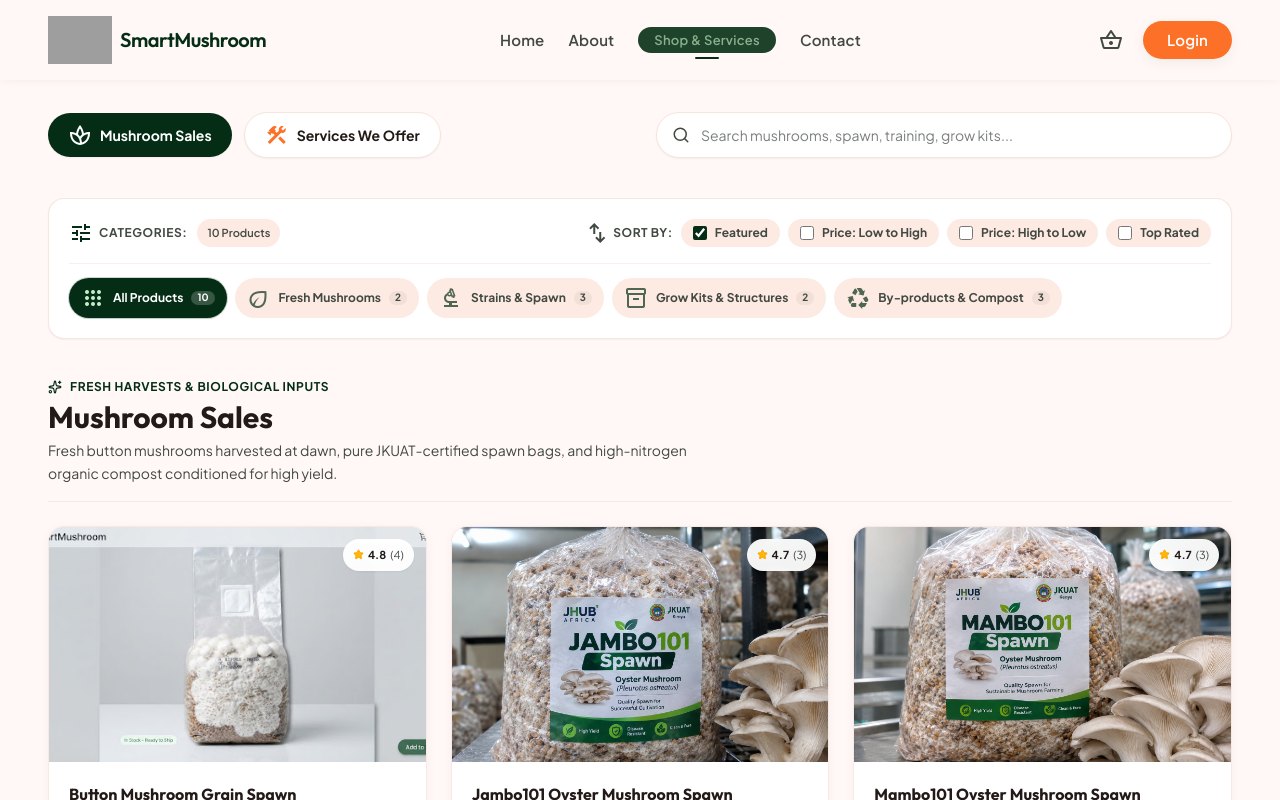
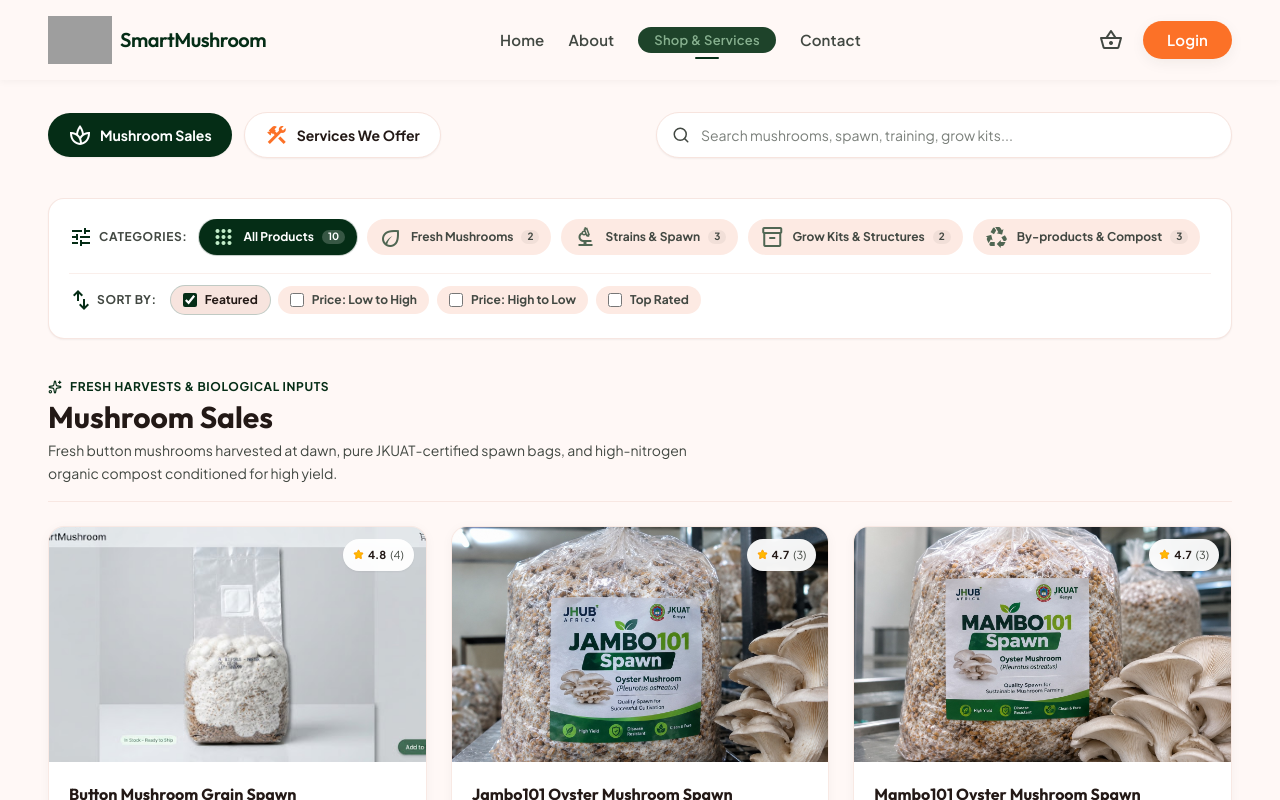
Before and after one commit to JHUB-AFRICA/mush-ai-web, a Next.js app: page /shop in a window 1280 px wide. Shown: the top 800 px of the page. Built offline with nearby package versions, Linux system fonts and the light colour scheme; grey boxes are pictures that could not be loaded.

Commit message:
refactor: simplify product catalog filter and sort layout toolbar

```diff
--- a/components/shop/product/ProductCatalog.tsx
+++ b/components/shop/product/ProductCatalog.tsx
@@ -82,65 +82,28 @@ export default function ProductCatalog({
   return (
     <div className="mx-auto w-full max-w-7xl px-4 py-6 sm:px-6 lg:px-12 space-y-6">
       {/* Category Filter and Sort By Toolbar */}
-      <div className="rounded-2xl border border-surface-container-high/90 bg-surface-container-lowest p-4 sm:p-5 shadow-xs space-y-4">
-        {/* Top Control Bar: Category Meta, Item Counter & Compact Sort */}
-        <div className="flex flex-col sm:flex-row sm:items-center justify-between gap-3">
-          <div className="flex items-center gap-2.5 flex-wrap">
-            <span className="text-xs font-bold uppercase tracking-wider text-on-surface-variant flex items-center gap-1.5">
+      <div className="rounded-2xl border border-surface-container-high/90 bg-surface-container-lowest p-4 sm:p-5 shadow-xs space-y-3.5">
+        {/* Row 1: Categories on one single line */}
+        <div
+          role="group"
+          aria-label="Filter catalog categories"
+          className="flex items-center gap-2 sm:gap-2.5 overflow-x-auto pb-1 scrollbar-none"
+        >
+          <span className="text-xs font-bold uppercase tracking-wider text-on-surface-variant flex items-center gap-1.5 shrink-0 whitespace-nowrap mr-0.5">
             <Icon name="tune" className="text-[17px] text-primary" />
             Categories:
           </span>
-            <span className="inline-flex items-center rounded-full bg-surface-container px-2.5 py-0.5 text-[11px] font-semibold text-on-surface-variant">
-              {filtered.length} {filtered.length === 1 ? "Product" : "Products"}
-            </span>
+
           {tab !== "All Products" && (
             <button
               type="button"
               onClick={() => setTab("All Products")}
-                className="text-[11px] font-semibold text-primary underline underline-offset-2 hover:text-primary-container transition-colors"
+              className="text-[11px] font-semibold text-primary underline underline-offset-2 hover:text-primary-container transition-colors shrink-0 whitespace-nowrap mr-1"
             >
               Clear filter
             </button>
           )}
-          </div>
 
-          {/* Sort By: checkbox group */}
-          <div className="flex flex-wrap items-center gap-2 self-start sm:self-auto shrink-0">
-            <span className="text-xs font-bold uppercase tracking-wider text-on-surface-variant flex items-center gap-1">
-              <Icon name="swap_vert" className="text-[16px]" />
-              Sort By:
-            </span>
-            <div
-              role="group"
-              aria-label="Sort products"
-              className="flex flex-wrap items-center gap-2"
-            >
-              {sortOptions.map((opt) => (
-                <label
-                  key={opt.value}
-                  className="inline-flex cursor-pointer select-none items-center gap-2 rounded-full bg-surface-container px-3 py-1.5 transition-all hover:bg-surface-container-high"
-                >
-                  <input
-                    type="checkbox"
-                    checked={sortBy === opt.value}
-                    onChange={() => setSortBy(opt.value)}
-                    className="h-3.5 w-3.5 cursor-pointer accent-primary"
-                  />
-                  <span className="text-xs font-bold text-on-surface-variant">
-                    {opt.label}
-                  </span>
-                </label>
-              ))}
-            </div>
-          </div>
-        </div>
-
-        {/* Category Pills (Wrap on small screens so every category stays visible, single row from sm up) */}
-        <div
-          role="group"
-          aria-label="Filter catalog categories"
-          className="flex flex-wrap items-center gap-1.5 border-t border-surface-container-high/60 pt-3.5 sm:gap-2"
-        >
           {filterTabs.map((t) => {
             const countForTab =
               t === "All Products"
@@ -154,7 +117,7 @@ export default function ProductCatalog({
                 type="button"
                 aria-pressed={isTabActive}
                 onClick={() => setTab(t)}
-                className={`inline-flex items-center gap-1.5 sm:gap-2 shrink-0 rounded-full px-3 py-2 text-[11px] sm:text-xs font-bold transition-all duration-150 ${
+                className={`inline-flex items-center gap-1.5 sm:gap-2 shrink-0 rounded-full px-3 py-1.5 text-[11px] sm:text-xs font-bold transition-all duration-150 whitespace-nowrap ${
                   isTabActive
                     ? "bg-primary text-on-primary shadow-xs ring-1 ring-primary/20"
                     : "bg-surface-container text-on-surface-variant hover:bg-surface-container-high hover:text-on-surface"
@@ -179,6 +142,41 @@ export default function ProductCatalog({
               </button>
             );
           })}
+        </div>
+
+        {/* Row 2: Sort By (Below Categories) */}
+        <div className="flex items-center gap-2 sm:gap-2.5 border-t border-surface-container-high/60 pt-3 overflow-x-auto pb-1 scrollbar-none">
+          <span className="text-xs font-bold uppercase tracking-wider text-on-surface-variant flex items-center gap-1 shrink-0 whitespace-nowrap mr-1">
+            <Icon name="swap_vert" className="text-[16px] text-primary" />
+            Sort By:
+          </span>
+          <div
+            role="group"
+            aria-label="Sort products"
+            className="flex items-center gap-2 shrink-0"
+          >
+            {sortOptions.map((opt) => {
+              const checked = sortBy === opt.value;
+              return (
+                <label
+                  key={opt.value}
+                  className={`inline-flex cursor-pointer select-none items-center gap-2 rounded-full px-3 py-1.5 transition-all text-xs font-bold whitespace-nowrap ${
+                    checked
+                      ? "bg-surface-container-high text-on-surface ring-1 ring-primary/25"
+                      : "bg-surface-container text-on-surface-variant hover:bg-surface-container-high hover:text-on-surface"
+                  }`}
+                >
+                  <input
+                    type="checkbox"
+                    checked={checked}
+                    onChange={() => setSortBy(opt.value)}
+                    className="h-3.5 w-3.5 cursor-pointer accent-primary"
+                  />
+                  <span>{opt.label}</span>
+                </label>
+              );
+            })}
+          </div>
         </div>
       </div>
 
```
Lines whose indentation alone changed are shown as unchanged.
